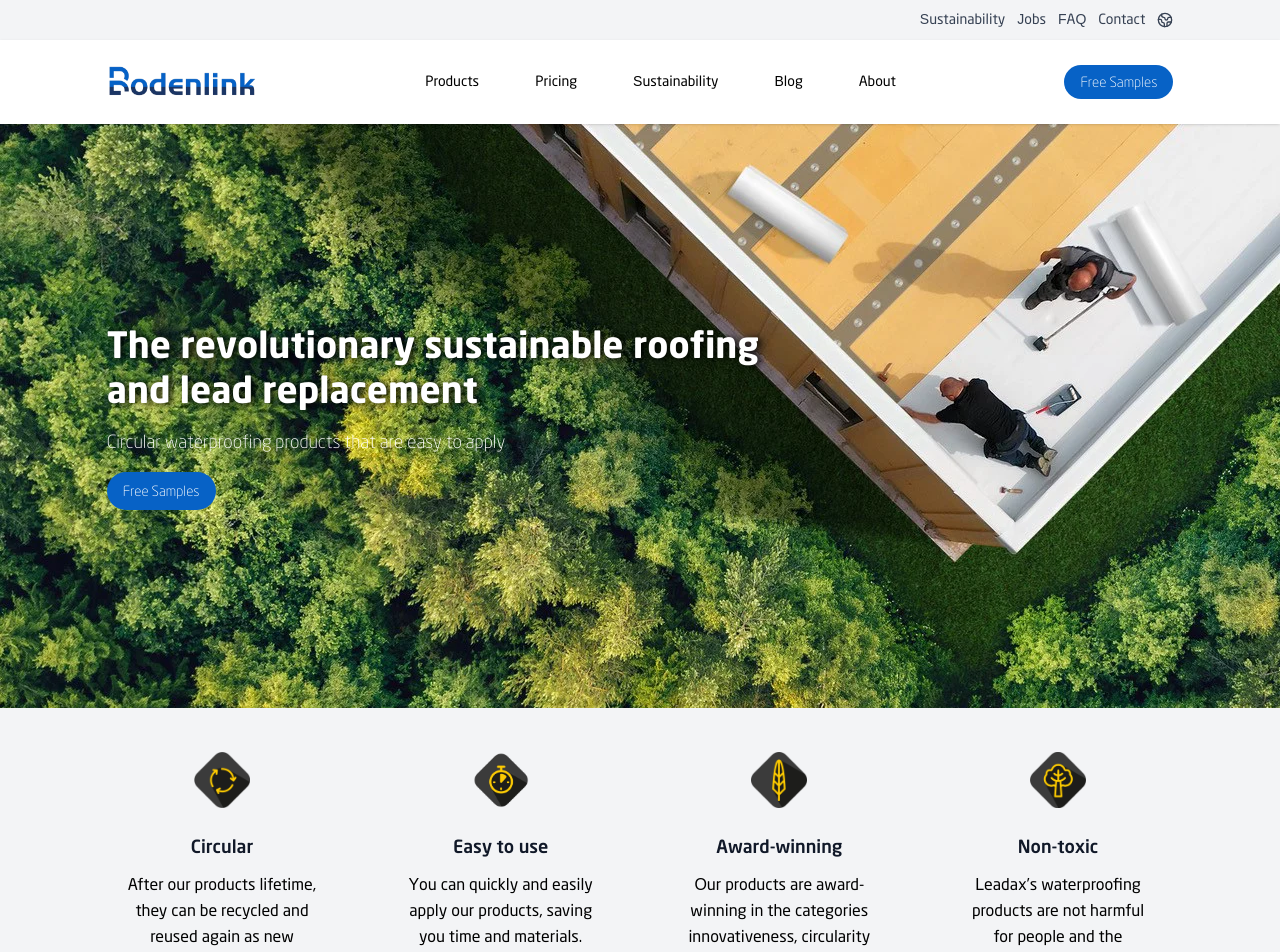
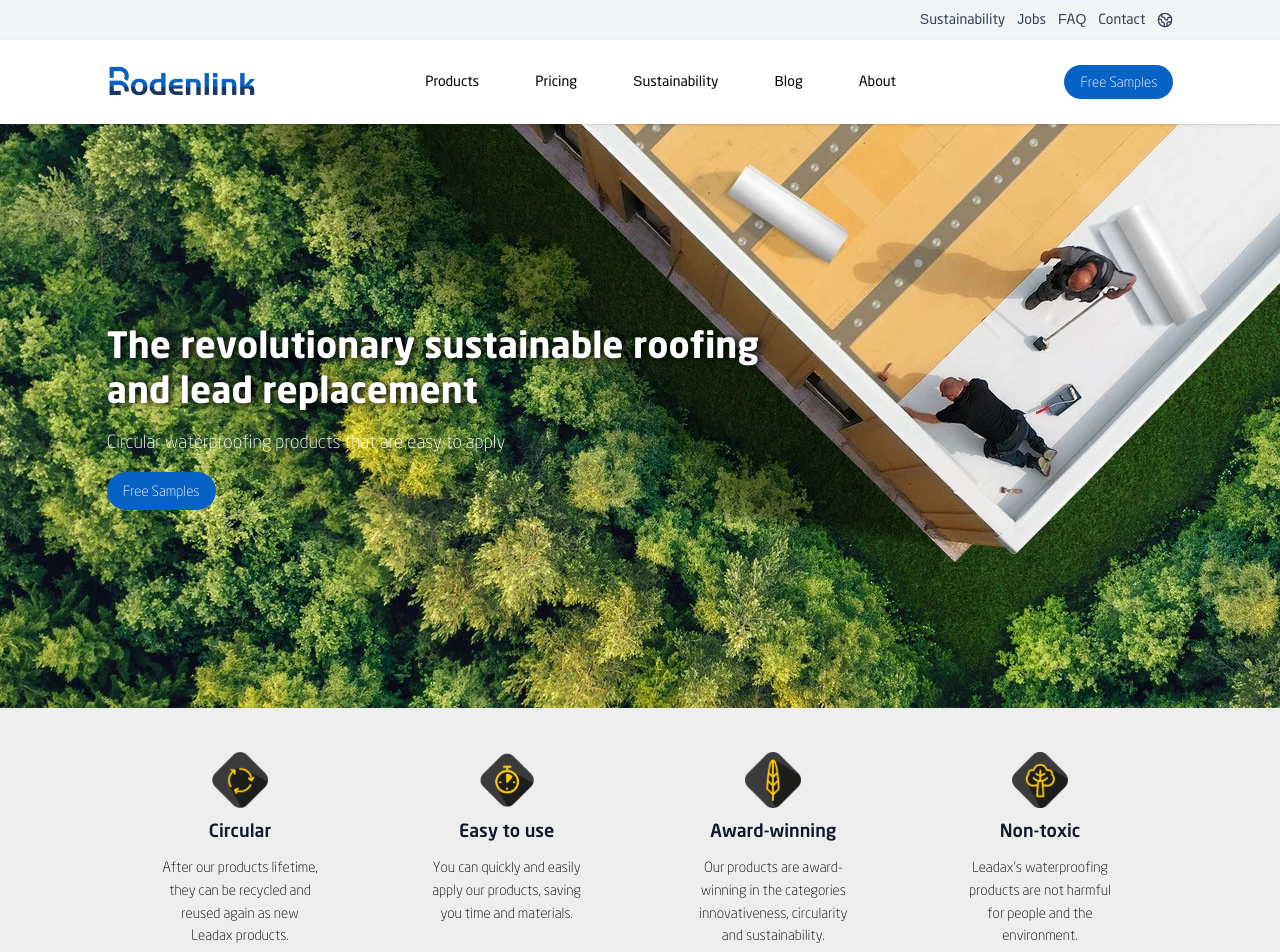
Before and after one commit to Abdulwahab76/leadex-next, a Next.js app: page / in a window 1280 px wide. Shown: the top 952 px of the page. Built offline with nearby package versions, Linux system fonts and the light colour scheme.

Commit message:
fix: feature icons

```diff
--- a/src/Components/FeatureSection.tsx
+++ b/src/Components/FeatureSection.tsx
@@ -38,22 +38,22 @@ export default function FeaturesSection(): JSX.Element {
     return (
         <section
             aria-labelledby="features-heading"
-            className="bg-gray-100 py-11"
+            className="bg-[#EEEEEE] py-11"
         >
             {/* Accessible heading */}
             <h2 id="features-heading" className="sr-only">
                 Product features
             </h2>
 
-            <div className="mx-auto max-w-350 w-10/12">
-                <ul className="grid gap-12 sm:grid-cols-2 lg:grid-cols-4">
+            <div className="mx-auto max-w-350 w-10/12 px-4">
+                <ul className="grid gap-8 sm:grid-cols-2 lg:grid-cols-4">
                     {features.map((feature) => (
                         <li
                             key={feature.title}
                             className="flex flex-col items-center text-center"
                         >
                             {/* Icon */}
-                            <div className="mb-6 flex h-14 w-14 items-center justify-center rounded-xl  ">
+                            <div className="mb-2 flex h-14 w-14 items-center justify-center rounded-xl  ">
                                 <Image
                                     src={feature.icon}
                                     alt=""
@@ -69,7 +69,7 @@ export default function FeaturesSection(): JSX.Element {
                             </h4>
 
                             {/* Description */}
-                            <h5 className="mt-3 text-xs lg:text-sm font-normal w-10/12 leading-relaxed ">
+                            <h5 className="mt-3 text-xs   lg:font-light w-8/12  leading-relaxed  ">
                                 {feature.description}
                             </h5>
                         </li>
```
